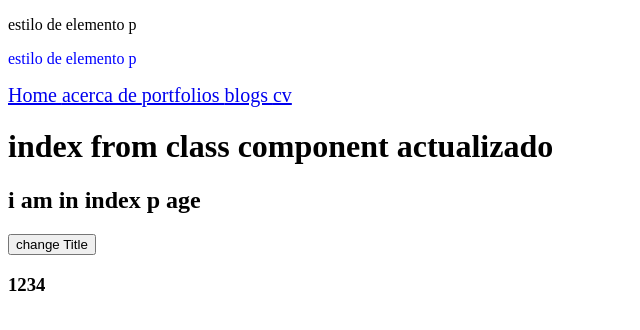
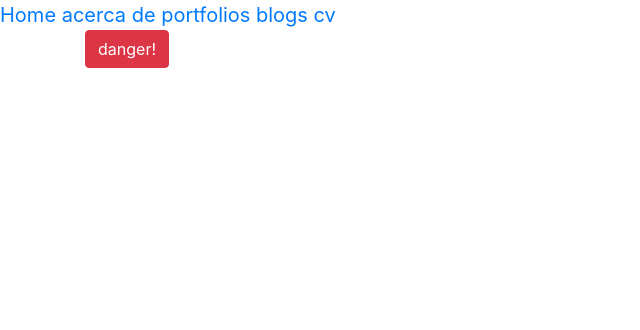
Before and after one commit to novenix/portfolio-nicolas, a Next.js app: page / in a window 1280 px wide. Shown: the top 330 px of the page, without its empty margins (0-640 px from the left). Built offline with nearby package versions, Linux system fonts and the light colour scheme; no server answers.

Commit message:
actualizacion reactstrap

```diff
--- a/components/shared/Header.js
+++ b/components/shared/Header.js
@@ -22,10 +22,8 @@ class Header extends React.Component{
 
             // react.fragments es como un div
             <React.Fragment>
-                {/* <p>{title}</p>
-                {this.props.children} */}
-                <p className='customClass' >estilo de elemento p</p>
-                <p className='customClassFromFile' >estilo de elemento p</p>
+
+
                 <Link href="/">
                     <a style={{'fontSize':'20px'}}> Home </a>
                 </Link>
--- a/next.config.js
+++ b/next.config.js
@@ -1,2 +1,4 @@
 const withSass = require('@zeit/next-sass')
-module.exports = withSass()
+const withCSS = require('@zeit/next-css')
+
+module.exports = withCSS(withSass())
--- a/package.json
+++ b/package.json
@@ -13,8 +13,10 @@
   "author": "",
   "license": "ISC",
   "dependencies": {
+    "@zeit/next-css": "^1.0.1",
     "@zeit/next-sass": "^1.0.1",
     "axios": "^0.18.0",
+    "bootstrap": "^4.2.1",
     "cross-env": "^5.2.0",
     "express": "^4.16.4",
     "next": "^7.0.2",
@@ -22,6 +24,7 @@
     "node-sass": "^4.11.0",
     "react": "^16.7.0",
     "react-dom": "^16.7.0",
+    "reactstrap": "^7.1.0",
     "save": "^2.3.3"
   }
 }
--- a/pages/index.js
+++ b/pages/index.js
@@ -1,66 +1,27 @@
 'use strict'
 import React from 'react'
-import axios from 'axios'
+
 import BaseLayout from '../components/layouts/BaseLayout'
-import SuperComponent from '../components/superComponent'
+// estilos de los reactstrap
+import 'bootstrap/dist/css/bootstrap.min.css';
+import {Button,Container} from 'reactstrap'
 // class component
 // more functionality
 // more stuff
 // use lifecicle function
 
-class Index extends  SuperComponent{
+class Index extends  React.Component{
     // para un feetch en axios
-    static async getInitialProps(){
-        let userData={};
-        try{
-            const response=await axios.get('https://jsonplaceholder.typicode.com/todos/1')
-            userData=response.data
-        }
-        catch(err){
-            console.log(err)
-        }
-        return{initialData:[1,2,3,4],userData}
-    }
-    constructor(props){
 
-        super(props);
+    render(){
 
-        this.state={
-            title:"i am in index p  age"
-        }
-        // this.updateTitle=this.actualizarTitulo.bind(this) se usa cuando no se hace arrow y
-        console.log("constructor")
-    }
-    componentDidMount(){
-        console.log("componentdimount")
-
-    }
-    // componentDidUpdate(){
-    // console.log("component did update")
-
-    // }
-    // componentWillMount(){
-    //     console.log("componentwillunmount")
-    // }
-    updateTitle=()=>{
-        // debugger;
-        // console.log('soy el titulo update')
-        this.setState({title:'holi, index updated'})
-    }
-    render(){
-        // debugger;
-        const {title}= this.state; // const title= this.state.title;
-        const{userData,initialData}=this.props;
-        console.log("render")
         return(
 
             <BaseLayout>
-                <h1 className='fromPage' >index from class component actualizado</h1>
-                {/* mostrar state */}
-                <h2>{title}</h2>
-                <button onClick={this.updateTitle} >change Title</button>
-                <h3>{initialData}</h3>
-                <h3>{userData.title}</h3>
+            <Container  >
+                <Button color="danger">danger!</Button>
+            </Container>
+
             </BaseLayout>
 
 
```
Also changed, not shown: 1 other file (tests, documents, lock files or other folders).
